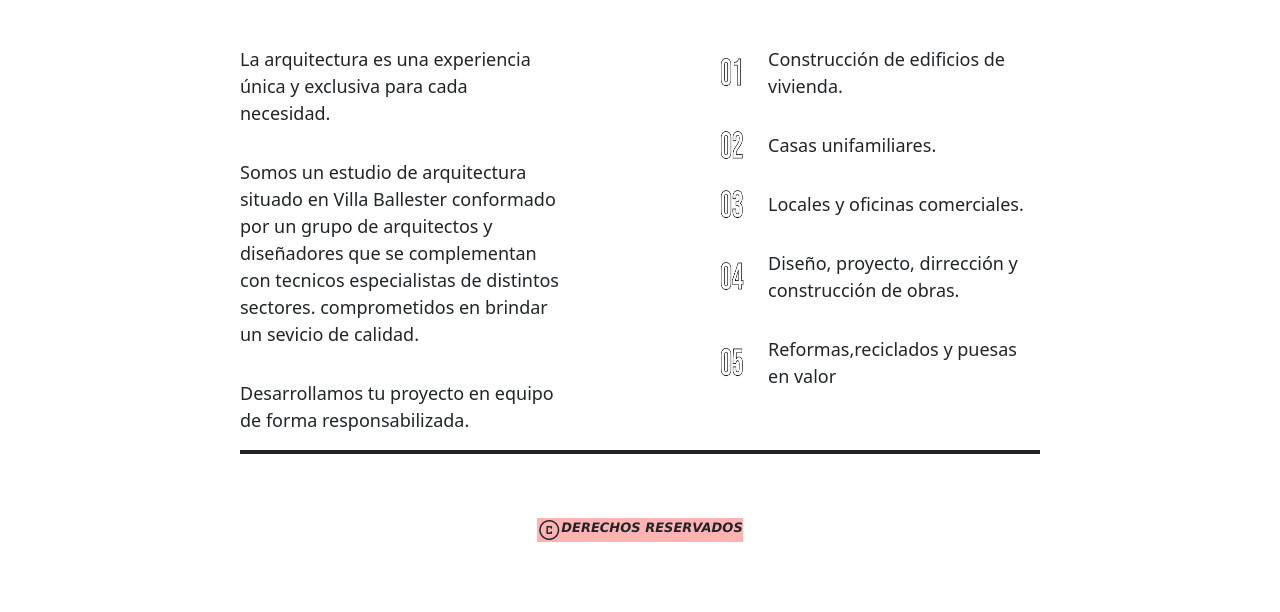
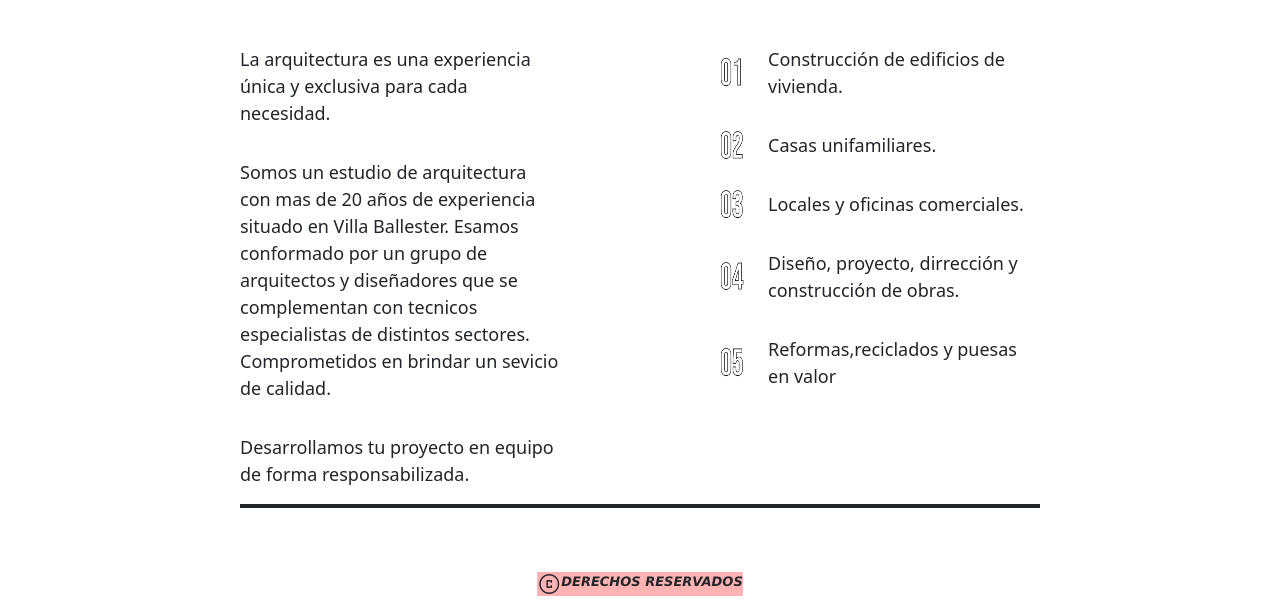
Before and after one commit to DavidIniMeyer/Repo-Sass, a website: page pages/nos-otros.html in a window 1280 px wide. Shown: the part 246-858 px from the top of the page. Before the commit the page ends 804 px from the top, so only its background shows below. Drawn offline with nearby package versions, Linux system fonts and the light colour scheme.

Commit message:
arreglo gramatical

```diff
--- a/pages/nos-otros.html
+++ b/pages/nos-otros.html
@@ -49,7 +49,7 @@
             <div class="lineanos"></div>
             <div class="divtextnos">
                 <p class="textnos">La arquitectura es una experiencia única y exclusiva para cada necesidad.</p>
-                <p class="textnos">Somos un estudio de arquitectura situado en Villa Ballester conformado por un grupo de arquitectos y diseñadores que se complementan con tecnicos especialistas de distintos sectores. comprometidos en brindar un sevicio de calidad.</p>
+                <p class="textnos">Somos un estudio de arquitectura con mas de 20 años de experiencia situado en Villa Ballester. Esamos conformado por un grupo de arquitectos y diseñadores que se complementan con tecnicos especialistas de distintos sectores. Comprometidos en brindar un sevicio de calidad.</p>
                 <p class="textnos">Desarrollamos tu proyecto en equipo de forma responsabilizada.</p>
             </div>
         </div>
```
